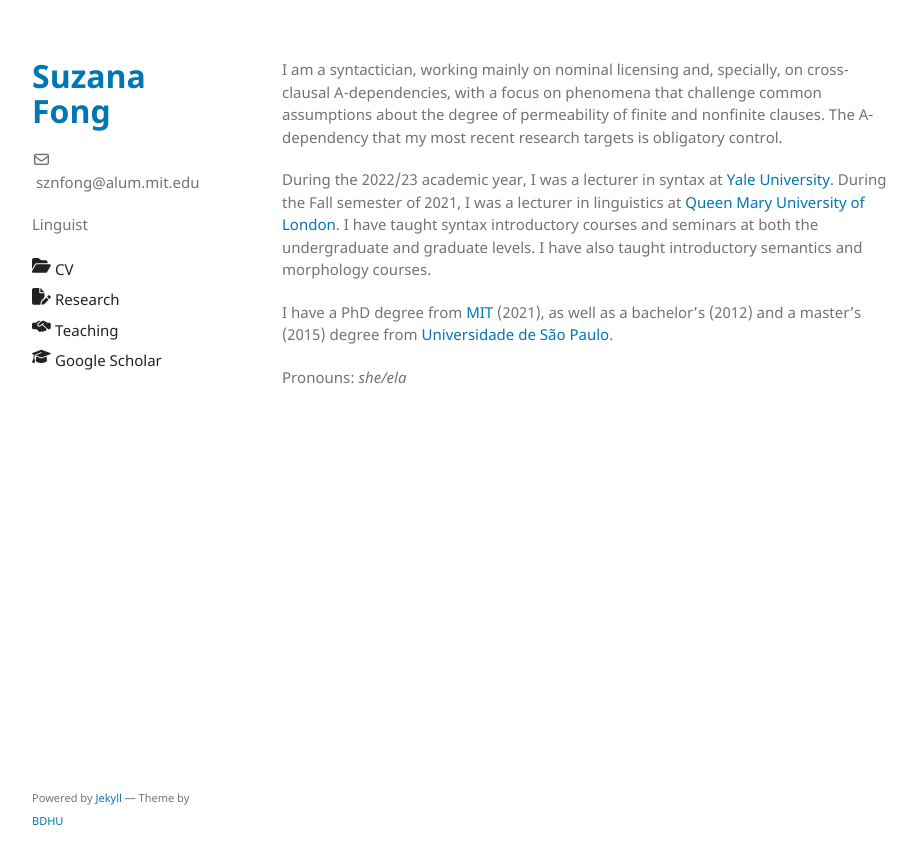
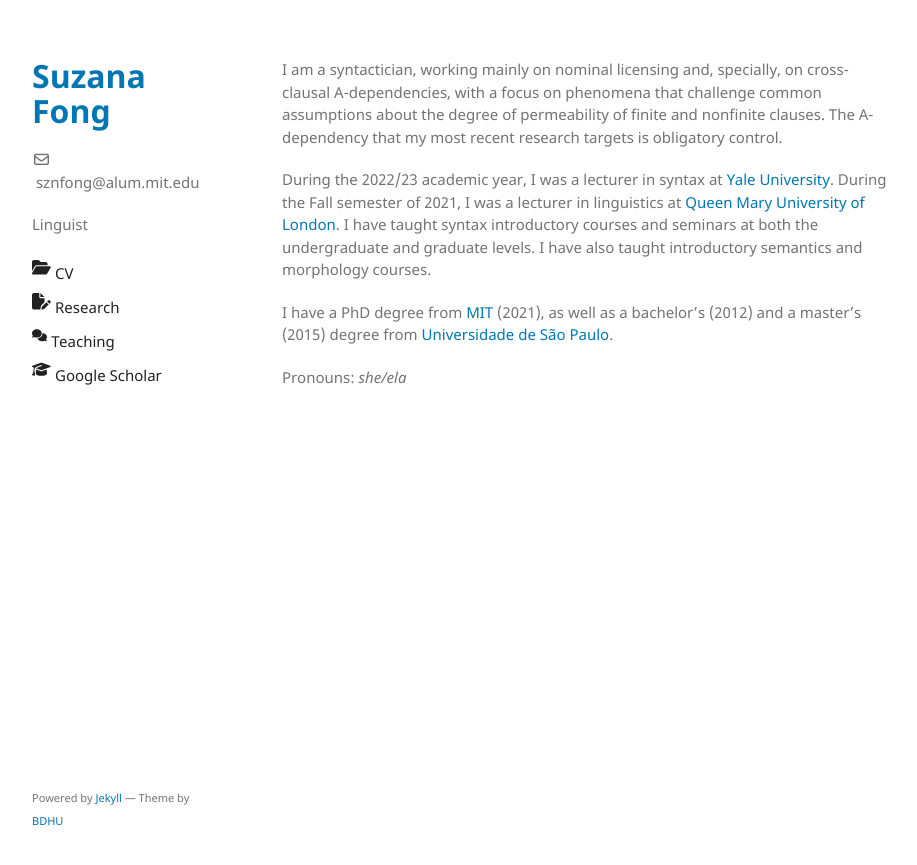
Before and after one commit to sznfng/sznfng.github.io, a Jekyll site: the page built from index.md, in a window 1280 px wide. Shown: the top 865 px of the page, without its empty margins (178-1095 px from the left). Built offline with Jekyll 4.4.1, drawn with Linux system fonts in a browser that asks for light colours.

Commit message:
Update _config.yml

```diff
--- a/_config.yml
+++ b/_config.yml
@@ -13,16 +13,16 @@ plugins:
 # You can find fonts from https://iconify.design or https://fontawesome.com. Below is just an example illustrating how to use custom icons
 sidebar:
   - name: CV
-    icon: <svg xmlns="http://www.w3.org/2000/svg" width="1.25em" height="1.25em" viewBox="0 0 576 512"><path fill="currentColor" d="M88.7 223.8L0 375.8V96c0-35.3 28.7-64 64-64h117.5c17 0 33.3 6.7 45.3 18.7l26.5 26.5c12 12 28.3 18.7 45.3 18.7H416c35.3 0 64 28.7 64 64v32H144c-22.8 0-43.8 12.1-55.3 31.8zm27.6 16.1c5.8-9.9 16.3-15.9 27.7-15.9h400c11.5 0 22 6.1 27.7 16.1s5.7 22.2-.1 32.1l-112 192C453.9 474 443.4 480 432 480H32c-11.5 0-22-6.1-27.7-16.1s-5.7-22.2.1-32.1l112-192z"/></svg>
+    icon: <svg xmlns="http://www.w3.org/2000/svg" width="1.25em" height="1.5em" viewBox="0 0 576 512"><path fill="currentColor" d="M88.7 223.8L0 375.8V96c0-35.3 28.7-64 64-64h117.5c17 0 33.3 6.7 45.3 18.7l26.5 26.5c12 12 28.3 18.7 45.3 18.7H416c35.3 0 64 28.7 64 64v32H144c-22.8 0-43.8 12.1-55.3 31.8zm27.6 16.1c5.8-9.9 16.3-15.9 27.7-15.9h400c11.5 0 22 6.1 27.7 16.1s5.7 22.2-.1 32.1l-112 192C453.9 474 443.4 480 432 480H32c-11.5 0-22-6.1-27.7-16.1s-5.7-22.2.1-32.1l112-192z"/></svg>
     link: /CV_sfong.pdf
   - name: Research
-    icon: <svg xmlns="http://www.w3.org/2000/svg" width="1.25em" height="1.25em" viewBox="0 0 576 512"><path fill="currentColor" d="M0 64C0 28.7 28.7 0 64 0h160v128c0 17.7 14.3 32 32 32h128v125.7l-86.8 86.8c-10.3 10.3-17.5 23.1-21 37.2l-18.7 74.9c-2.3 9.2-1.8 18.8 1.3 27.5H64c-35.3 0-64-28.7-64-64V64zm384 64H256V0l128 128zm165.8 107.7l14.4 14.4c15.6 15.6 15.6 40.9 0 56.6l-29.4 29.4l-71-71l29.4-29.4c15.6-15.6 40.9-15.6 56.6 0zM311.9 417l129.2-129.2l71 71l-129.2 129.1c-4.1 4.1-9.2 7-14.9 8.4l-60.1 15c-5.5 1.4-11.2-.2-15.2-4.2s-5.6-9.7-4.2-15.2l15-60.1c1.4-5.6 4.3-10.8 8.4-14.9z"/></svg>
+    icon: <svg xmlns="http://www.w3.org/2000/svg" width="1.25em" height="1.5em" viewBox="0 0 576 512"><path fill="currentColor" d="M0 64C0 28.7 28.7 0 64 0h160v128c0 17.7 14.3 32 32 32h128v125.7l-86.8 86.8c-10.3 10.3-17.5 23.1-21 37.2l-18.7 74.9c-2.3 9.2-1.8 18.8 1.3 27.5H64c-35.3 0-64-28.7-64-64V64zm384 64H256V0l128 128zm165.8 107.7l14.4 14.4c15.6 15.6 15.6 40.9 0 56.6l-29.4 29.4l-71-71l29.4-29.4c15.6-15.6 40.9-15.6 56.6 0zM311.9 417l129.2-129.2l71 71l-129.2 129.1c-4.1 4.1-9.2 7-14.9 8.4l-60.1 15c-5.5 1.4-11.2-.2-15.2-4.2s-5.6-9.7-4.2-15.2l15-60.1c1.4-5.6 4.3-10.8 8.4-14.9z"/></svg>
     link: /research
   - name: Teaching
-    icon: <svg xmlns="http://www.w3.org/2000/svg" width="1.25em" height="1.25em" viewBox="0 0 640 512"><path fill="currentColor" d="m323.4 85.2l-96.8 78.4c-16.1 13-19.2 36.4-7 53.1c12.9 17.8 38 21.3 55.3 7.8l99.3-77.2c7-5.4 17-4.2 22.5 2.8s4.2 17-2.8 22.5L373 188.8L550.2 352H592c26.5 0 48-21.5 48-48V176c0-26.5-21.5-48-48-48h-80.7l-3.9-2.5L434.8 79c-15.3-9.8-33.2-15-51.4-15c-21.8 0-43 7.5-60 21.2zm22.8 124.4l-51.7 40.2c-31.5 24.6-77.2 18.2-100.8-14.2c-22.2-30.5-16.6-73.1 12.7-96.8l83.2-67.3c-11.6-4.9-24.1-7.4-36.8-7.4C234 64 215.7 69.6 200 80l-72 48H48c-26.5 0-48 21.5-48 48v128c0 26.5 21.5 48 48 48h108.2l91.4 83.4c19.6 17.9 49.9 16.5 67.8-3.1c5.5-6.1 9.2-13.2 11.1-20.6l17 15.6c19.5 17.9 49.9 16.6 67.8-2.9c4.5-4.9 7.8-10.6 9.9-16.5c19.4 13 45.8 10.3 62.1-7.5c17.9-19.5 16.6-49.9-2.9-67.8l-134.2-123z"/></svg>
+    icon: <svg xmlns="http://www.w3.org/2000/svg" width="1em" height="1.5em" viewBox="0 0 640 512"><path fill="currentColor" d="M208 352c114.9 0 208-78.8 208-176S322.9 0 208 0S0 78.8 0 176c0 38.6 14.7 74.3 39.6 103.4c-3.5 9.4-8.7 17.7-14.2 24.7c-4.8 6.2-9.7 11-13.3 14.3c-1.8 1.6-3.3 2.9-4.3 3.7c-.5.4-.9.7-1.1.8l-.2.2C1 327.2-1.4 334.4.8 340.9S9.1 352 16 352c21.8 0 43.8-5.6 62.1-12.5c9.2-3.5 17.8-7.4 25.3-11.4C134.1 343.3 169.8 352 208 352zm240-176c0 112.3-99.1 196.9-216.5 207c24.3 74.4 104.9 129 200.5 129c38.2 0 73.9-8.7 104.7-23.9c7.5 4 16 7.9 25.2 11.4c18.3 6.9 40.3 12.5 62.1 12.5c6.9 0 13.1-4.5 15.2-11.1c2.1-6.6-.2-13.8-5.8-17.9l-.2-.2c-.2-.2-.6-.4-1.1-.8c-1-.8-2.5-2-4.3-3.7c-3.6-3.3-8.5-8.1-13.3-14.3c-5.5-7-10.7-15.4-14.2-24.7c24.9-29 39.6-64.7 39.6-103.4c0-92.8-84.9-168.9-192.6-175.5c.4 5.1.6 10.3.6 15.5z"/></svg>
     link: /teaching
   - name: Google Scholar
-    icon: <svg xmlns="http://www.w3.org/2000/svg" width="1.25em" height="1.25em" viewBox="0 0 640 512"><path fill="currentColor" d="M320 32c-8.1 0-16.1 1.4-23.7 4.1L15.8 137.4C6.3 140.9 0 149.9 0 160s6.3 19.1 15.8 22.6l57.9 20.9C57.3 229.3 48 259.8 48 291.9V320c0 28.4-10.8 57.7-22.3 80.8c-6.5 13-13.9 25.8-22.5 37.6c-3.2 4.3-4.1 9.9-2.3 15s6 8.9 11.2 10.2l64 16c4.2 1.1 8.7.3 12.4-2s6.3-6.1 7.1-10.4c8.6-42.8 4.3-81.2-2.1-108.7c-3.2-14.2-7.5-28.7-13.5-42v-24.6c0-30.2 10.2-58.7 27.9-81.5c12.9-15.5 29.6-28 49.2-35.7l157-61.7c8.2-3.2 17.5.8 20.7 9s-.8 17.5-9 20.7l-157 61.7c-12.4 4.9-23.3 12.4-32.2 21.6l159.6 57.6c7.6 2.7 15.6 4.1 23.7 4.1s16.1-1.4 23.7-4.1l280.6-101c9.5-3.4 15.8-12.5 15.8-22.6s-6.3-19.1-15.8-22.6L343.7 36.1c-7.6-2.7-15.6-4.1-23.7-4.1zM128 408c0 35.3 86 72 192 72s192-36.7 192-72l-15.3-145.4L354.5 314c-11.1 4-22.8 6-34.5 6s-23.5-2-34.5-6l-142.2-51.4L128 408z"/></svg>
+    icon: <svg xmlns="http://www.w3.org/2000/svg" width="1.25em" height="1.5em" viewBox="0 0 640 512"><path fill="currentColor" d="M320 32c-8.1 0-16.1 1.4-23.7 4.1L15.8 137.4C6.3 140.9 0 149.9 0 160s6.3 19.1 15.8 22.6l57.9 20.9C57.3 229.3 48 259.8 48 291.9V320c0 28.4-10.8 57.7-22.3 80.8c-6.5 13-13.9 25.8-22.5 37.6c-3.2 4.3-4.1 9.9-2.3 15s6 8.9 11.2 10.2l64 16c4.2 1.1 8.7.3 12.4-2s6.3-6.1 7.1-10.4c8.6-42.8 4.3-81.2-2.1-108.7c-3.2-14.2-7.5-28.7-13.5-42v-24.6c0-30.2 10.2-58.7 27.9-81.5c12.9-15.5 29.6-28 49.2-35.7l157-61.7c8.2-3.2 17.5.8 20.7 9s-.8 17.5-9 20.7l-157 61.7c-12.4 4.9-23.3 12.4-32.2 21.6l159.6 57.6c7.6 2.7 15.6 4.1 23.7 4.1s16.1-1.4 23.7-4.1l280.6-101c9.5-3.4 15.8-12.5 15.8-22.6s-6.3-19.1-15.8-22.6L343.7 36.1c-7.6-2.7-15.6-4.1-23.7-4.1zM128 408c0 35.3 86 72 192 72s192-36.7 192-72l-15.3-145.4L354.5 314c-11.1 4-22.8 6-34.5 6s-23.5-2-34.5-6l-142.2-51.4L128 408z"/></svg>
     link: https://scholar.google.com/citations?user=2IBXsDsAAAAJ&hl=en&oi=sra
 
 # https://github.com/github/pages-gem/issues/399#issuecomment-301827749
```
